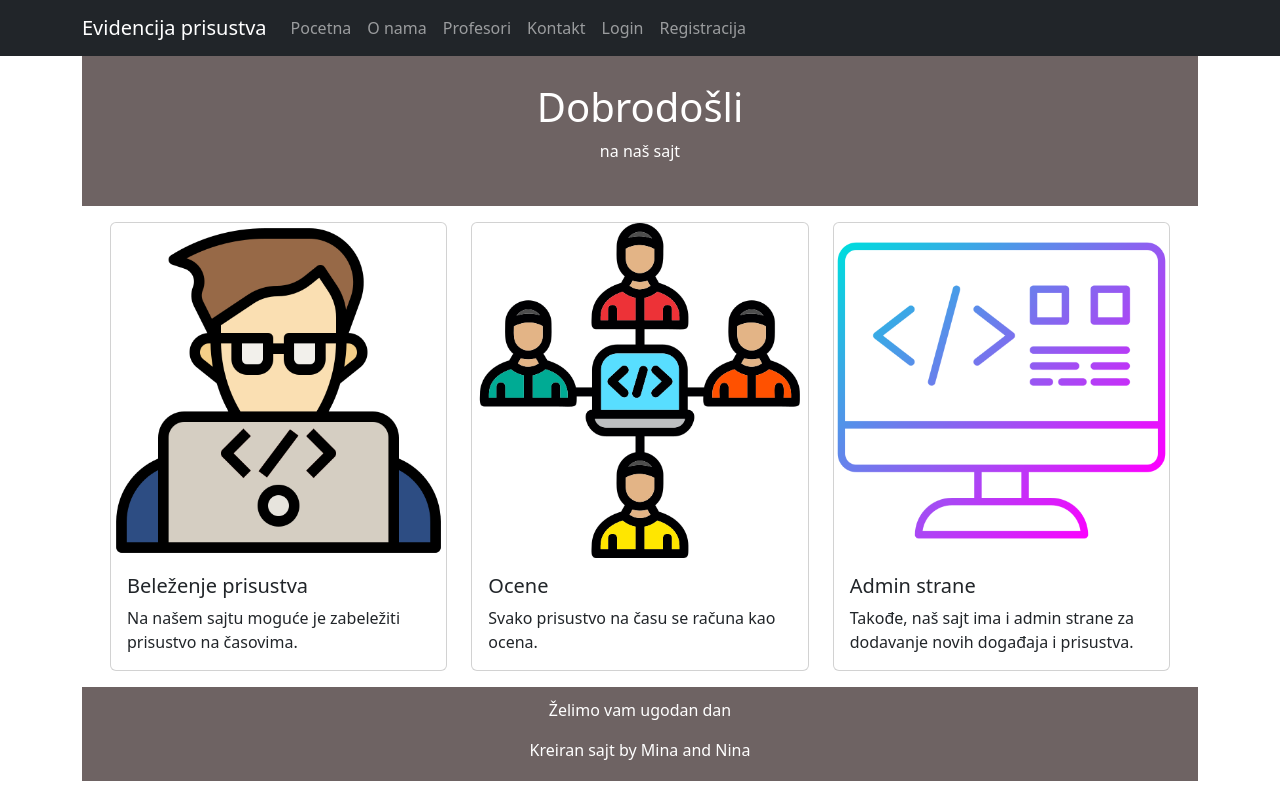
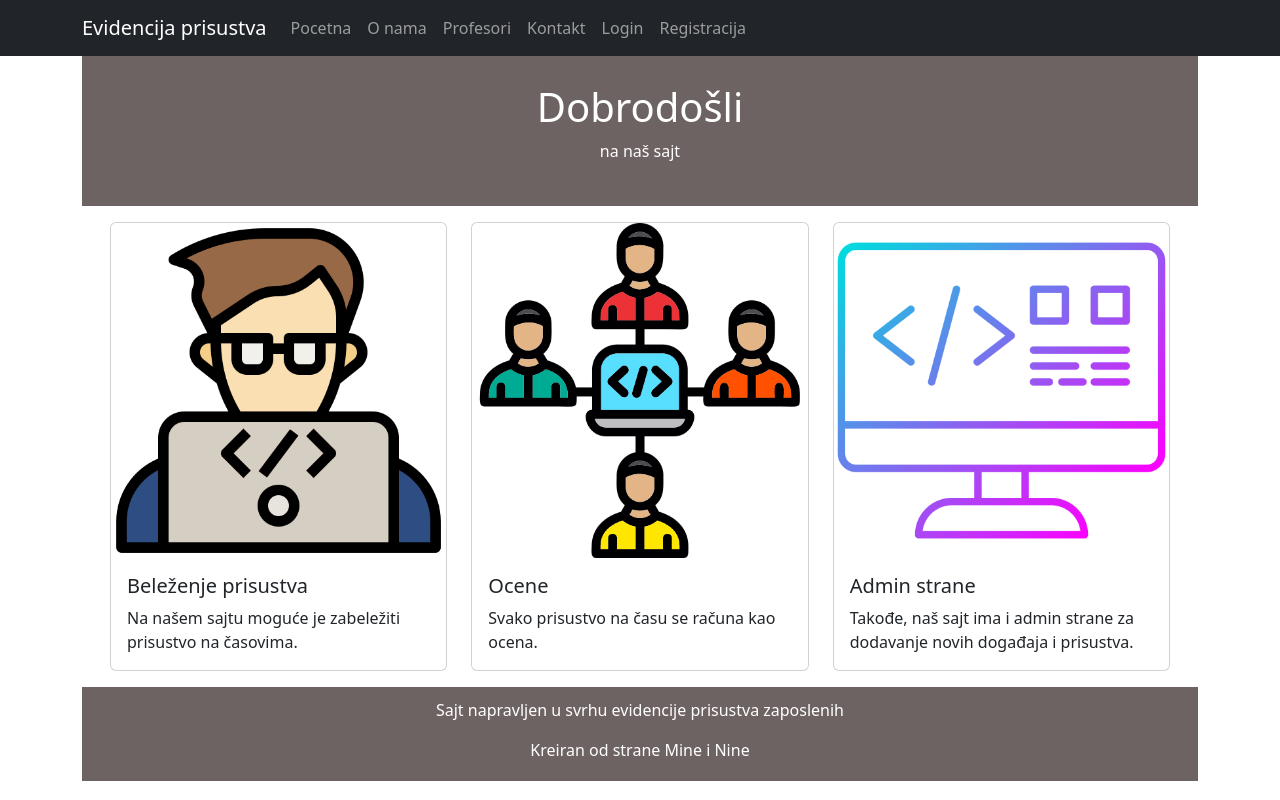
Before and after one commit to elab-development/internet-tehnologije-projekat-prisustvo_zaposlenih_2020_0350, a React (Create React App) app in the folder belezenje-react/: page / in a window 1280 px wide. Built offline with nearby package versions, Linux system fonts and the light colour scheme; no server answers.

Commit message:
footer update

```diff
--- a/belezenje-react/src/komponente/Footer.jsx
+++ b/belezenje-react/src/komponente/Footer.jsx
@@ -4,8 +4,8 @@ const Footer = () => {
     return (
         <>
             <footer className="footer">
-                <p className="mt-2">Želimo vam ugodan dan</p>
-                <p>Kreiran sajt by Mina and Nina</p>
+                <p className="mt-2">Sajt napravljen u svrhu evidencije prisustva zaposlenih</p>
+                <p>Kreiran od strane Mine i Nine</p>
             </footer>
         </>
     );
```
